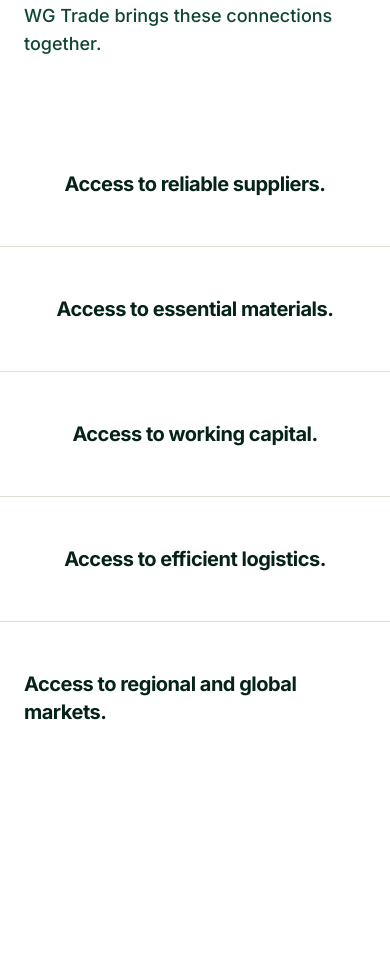
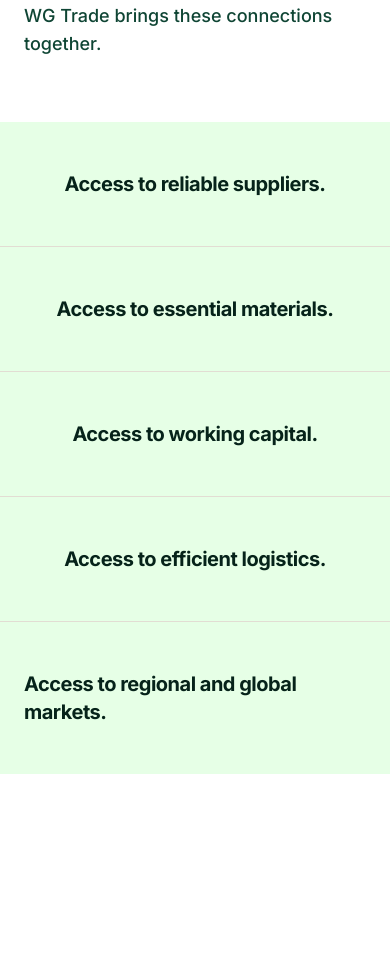
Before and after one commit to Zomujo/commerce, a Next.js app: page / in a window 390 px wide. Shown: the part 6840-7807 px from the top of the page. Built offline with nearby package versions, Linux system fonts and the light colour scheme; no server answers.

Commit message:
feat: add intersection observer to trigger row animations on scroll for SectionVerticalValues

```diff
--- a/app/components/landing/SectionVerticalValues.tsx
+++ b/app/components/landing/SectionVerticalValues.tsx
@@ -1,4 +1,6 @@
 'use client';
+
+import { useEffect, useState } from 'react';
 
 const accessPoints = [
   'Access to reliable suppliers.',
@@ -9,6 +11,39 @@ const accessPoints = [
 ];
 
 export default function SectionVerticalValues() {
+  const [visibleRows, setVisibleRows] = useState<boolean[]>(new Array(accessPoints.length).fill(false));
+
+  useEffect(() => {
+    if (typeof window === 'undefined') return;
+
+    // We use an IntersectionObserver to detect when each row scrolls into view
+    const observer = new IntersectionObserver(
+      (entries) => {
+        entries.forEach((entry) => {
+          const index = Number(entry.target.getAttribute('data-index'));
+          setVisibleRows((prev) => {
+            const next = [...prev];
+            next[index] = entry.isIntersecting;
+            return next;
+          });
+        });
+      },
+      {
+        root: null,
+        // Triggers when the item is within the middle of the viewport
+        rootMargin: '-30% 0px -30% 0px',
+        threshold: 0
+      }
+    );
+
+    const rows = document.querySelectorAll('.value-row-item');
+    rows.forEach((row) => observer.observe(row));
+
+    return () => {
+      rows.forEach((row) => observer.unobserve(row));
+    };
+  }, []);
+
   return (
     <section className="w-full bg-white text-[#06231A] py-24 sm:py-32 border-t border-[#E2DDD3]">
       <div className="max-w-[1400px] mx-auto px-6 sm:px-12 lg:px-24 flex flex-col lg:flex-row gap-16 lg:gap-24">
@@ -30,11 +65,17 @@ export default function SectionVerticalValues() {
           {accessPoints.map((point, index) => (
             <div
               key={index}
-              className={`group relative block py-12 ${index !== 0 ? 'border-t border-[#E2DDD3]' : ''} -mx-6 px-6 sm:-mx-12 sm:px-12 animate-slide-in overflow-hidden`}
+              data-index={index}
+              className={`value-row-item group relative block py-12 ${index !== 0 ? 'border-t border-[#E2DDD3]' : ''} -mx-6 px-6 sm:-mx-12 sm:px-12 animate-slide-in overflow-hidden`}
               style={{ animationDelay: `${index * 0.15}s` }}
             >
               {/* Sweep fill background */}
-              <div className="absolute inset-0 bg-[#E6FFE6] origin-left scale-x-0 group-hover:scale-x-100 transition-transform duration-[800ms] ease-[cubic-bezier(0.16,1,0.3,1)] z-0" />
+              {/* On mobile (max-lg), it fills based on scroll state. On desktop (lg), it fills based on hover. */}
+              <div
+                className={`absolute inset-0 bg-[#E6FFE6] origin-left transition-transform duration-[800ms] ease-[cubic-bezier(0.16,1,0.3,1)] z-0 ${
+                  visibleRows[index] ? 'max-lg:scale-x-100' : 'max-lg:scale-x-0'
+                } lg:scale-x-0 lg:group-hover:scale-x-100`}
+              />
 
               <div className="relative z-10 flex flex-col sm:flex-row justify-between items-center gap-8">
                 <h3 className="text-xl font-bold tracking-tight transition-colors duration-300 delay-100">{point}</h3>
```
